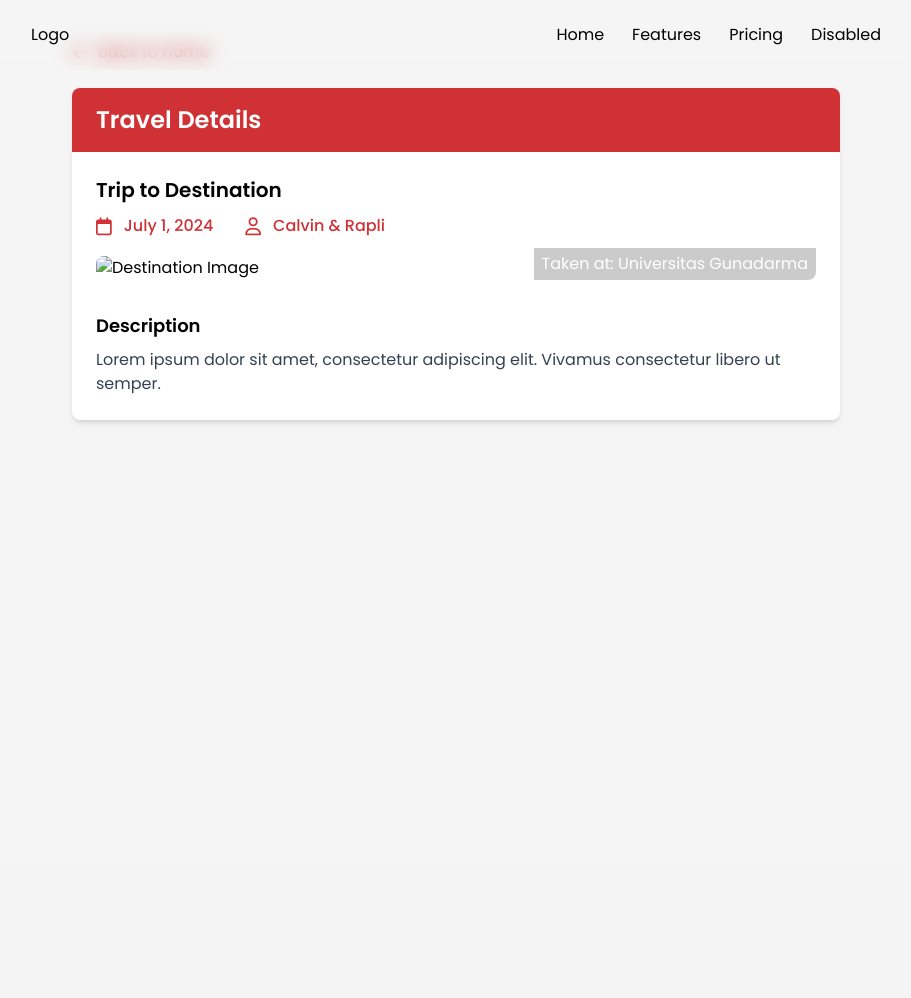
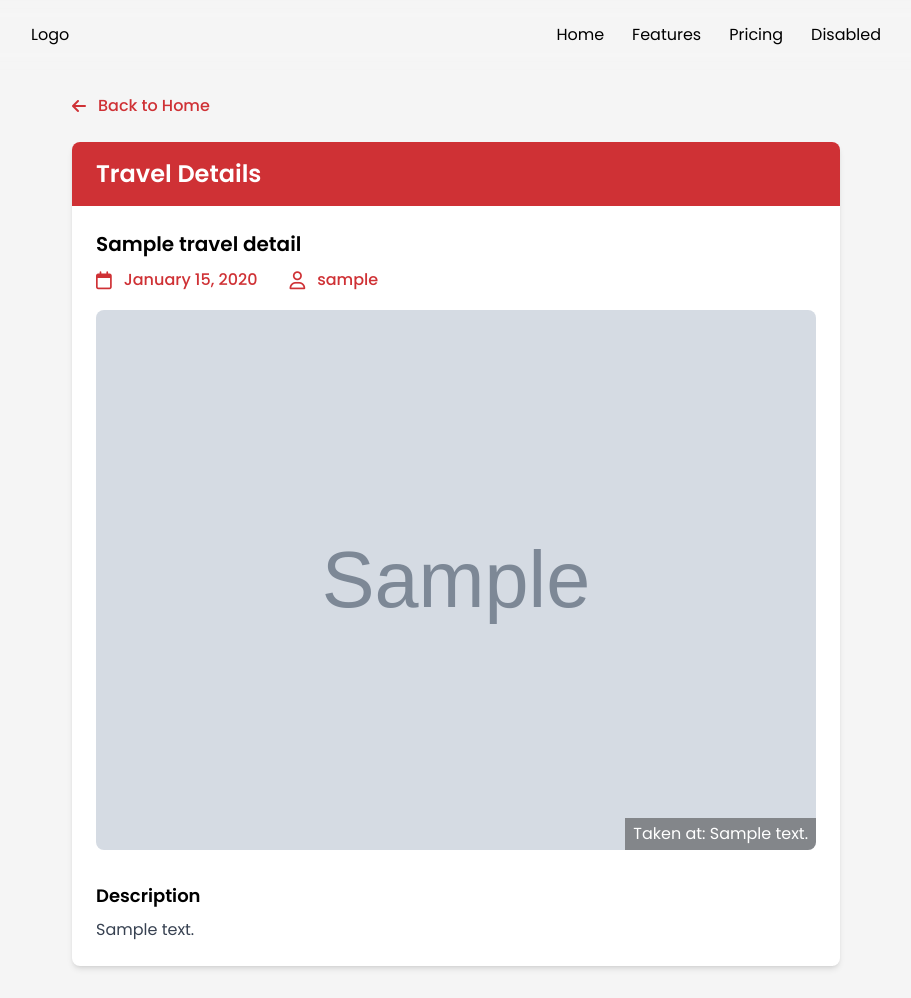
Before and after one commit to calvindany/my-trip-memo, a CodeIgniter 4 app: the page made by app/Views/users/travel-detail.php in a window 1280 px wide. Shown: the whole page, without its empty margins (184-1095 px from the left). Before the commit the page ends 423 px from the top, so only its background shows below. Run offline with PHP 8.4 and a stand-in for CodeIgniter, Linux system fonts and the light colour scheme; the template is opened without the code that fills it: most values are stand-ins (such as "Sample title", 1, 10 or a date in 2020); grey boxes marked "Sample" are stand-in pictures; some libraries are stand-ins or nearby versions.

Commit message:
added: detail page functionality with data from database

```diff
--- a/app/Config/Routes.php
+++ b/app/Config/Routes.php
@@ -6,6 +6,7 @@ use CodeIgniter\Router\RouteCollection;
  * @var RouteCollection $routes
  */
 $routes->get('/', 'UsersController::index', ['as' => 'home']);
+$routes->get('/detail/(:num)', 'UsersController::getDetail/$1', ['as' => 'detail']);
 
 $routes->group('admin', static function($routes) {
 
--- a/app/Views/users/home.php
+++ b/app/Views/users/home.php
@@ -34,7 +34,7 @@
     <div class="custom-content">
         <div class="mb-8">
             <h1 class="font-poppins uppercase font-medium text-2xl text-darkgrey mb-2">
-                Jorney Memo
+                Journey Memo
             </h1>
             <hr class="border text-black" />
         </div>
--- a/app/Views/users/travel-detail.php
+++ b/app/Views/users/travel-detail.php
@@ -2,14 +2,14 @@
 
 <?= $this->section('content') ?>
 <!-- Detail Container -->
-<div class="bg-lightgrey min-h-screen my-8 mx-5 flex justify-center font-poppins">
+<div class="bg-lightgrey min-h-screen mt-[86px] mb-8 mx-5 flex justify-center font-poppins">
     <div class="max-w-3xl w-full">
         <!-- Back Button -->
         <div class="pt-2 pb-6">
-            <button class="flex items-center text-redblood">
+            <a href="<?= site_url('/') ?>" class="flex items-center text-redblood">
                 <i class="fas fa-arrow-left mr-3"></i>
                 <p class="font-medium">Back to Home</p>
-            </button>
+            </a>
         </div>
         <!-- Back Button -->
         <div class="bg-white rounded-lg shadow-md overflow-hidden">
@@ -19,34 +19,33 @@
             <div class="p-6">
                 <div class="mb-4">
                     <!-- Memo title -->
-                    <h2 class="text-xl font-semibold mb-2">Trip to Destination</h2>
+                    <h2 class="text-xl font-semibold mb-2"><?= $travelDetail['title'] ?></h2>
                     <!-- Memo title -->
                     <!-- Date & User Row -->
                     <div class="flex flex-col md:flex-row items-start md:items-center mb-2">
                         <div class="flex items-center mr-8 mb-2 md:mb-0">
                             <i class="far fa-calendar text-redblood text-lg mr-3"></i>
-                            <p class="text-redblood font-medium">July 1, 2024</p>
+                            <p class="text-redblood font-medium"><?= date('F j, Y', strtotime($travelDetail['created_at'])) ?></p>
                         </div>
                         <div class="flex items-center">
                             <i class="far fa-user text-redblood text-lg mr-3"></i>
-                            <p class="text-redblood font-medium">Calvin & Rapli</p>
+                            <p class="text-redblood font-medium"><?= $travelDetail['username'] ?></p>
                         </div>
                     </div>
                     <!-- Date & User Row -->
                 </div>
                 <!-- Memo Image & Location -->
                 <div class="mb-8 relative">
-                    <img src="https://via.placeholder.com/800x400" alt="Destination Image" class="w-full rounded-lg">
-                    <div class="absolute bottom-0 right-0 bg-darkgrey text-white px-2 py-1 bg-opacity-25 rounded-br-lg">
-                        <p class="text-xs md:text-sm lg:text-base">Taken at: Universitas Gunadarma</p>
+                    <img src="<?= base_url($travelDetail['thumbnail']) ?>" alt="Destination Image" class="w-full rounded-lg">
+                    <div class="absolute bottom-0 right-0 bg-darkgrey text-white px-2 py-1 bg-opacity-50 rounded-br-lg">
+                        <p class="text-xs md:text-sm lg:text-base">Taken at: <?= $travelDetail['address'] ?></p>
                     </div>
                 </div>
                 <!-- Memo Image & Location -->
                 <!-- Memo Description -->
                 <div>
                     <h3 class="text-lg font-semibold mb-2">Description</h3>
-                    <p class="text-gray-700">Lorem ipsum dolor sit amet, consectetur adipiscing elit. Vivamus consectetur
-                        libero ut semper.</p>
+                    <p class="text-gray-700"><?= $travelDetail['description'] ?></p>
                 </div>
                 <!-- Memo Description -->
             </div>
```
Also changed, not shown: app/Controllers/UsersController.php (+25 -0 lines).
